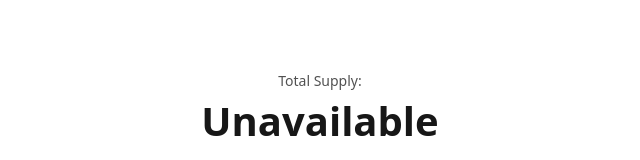
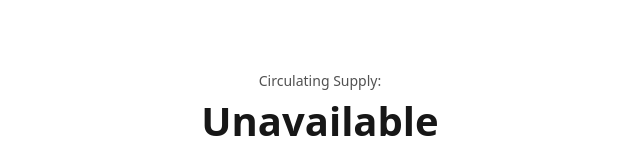
Before and after one commit to 1millioncircles/circulating-supply, a Next.js app: page /supply in a window 1280 px wide. Shown: the part 294-454 px from the top of the page, without its empty margins (320-960 px from the left). Built offline with nearby package versions, Linux system fonts and the light colour scheme; no server answers.

Commit message:
Consolidate total and circulating supply display

```diff
--- a/app/supply/page.tsx
+++ b/app/supply/page.tsx
@@ -36,7 +36,7 @@ export default async function SupplyPage() {
     >
       <div style={{ textAlign: "center" }}>
         <div style={{ fontSize: 14, opacity: 0.75, marginBottom: 8 }}>
-         Total Supply:
+         Circulating Supply:
         </div>
         <div style={{ fontSize: 40, fontWeight: 800, lineHeight: 1.1 }}>
           {supply === null ? "Unavailable" : supply.toLocaleString()}
```
